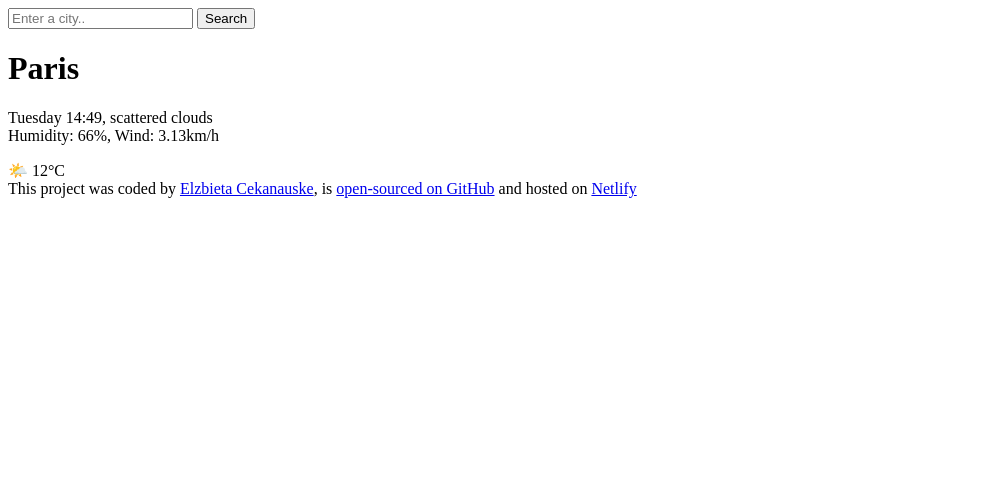
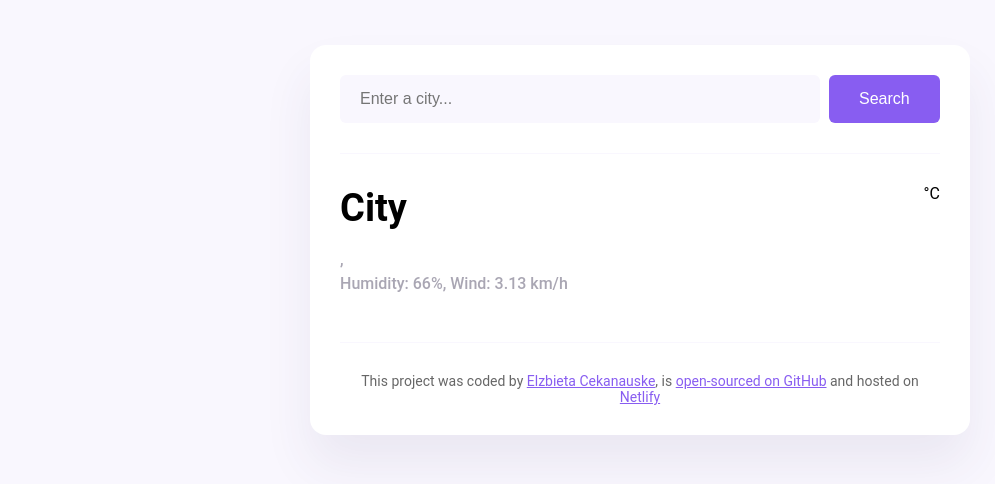
Before and after one commit to Padaras/Meteo, a plain HTML site: page index.html in a window 1280 px wide. Shown: the whole page, without its empty margins (0-995 px from the left). Drawn offline with Linux system fonts and the light colour scheme; files that its build step writes are made by us from their sources; a script that the page names is missing.

Commit message:
added css, improved html

```diff
--- a/index.html
+++ b/index.html
@@ -8,22 +8,37 @@
     <title>Elzbieta's Weather App</title>
   </head>
   <body>
+    <div class="weather-app">
       <header>
-      <form>
-        <input type="search" placeholder="Enter a city.." required />
-        <input type="submit" value="Search" />
+        <form class="search-form" id="search-form">
+          <input
+            type="search"
+            placeholder="Enter a city..."
+            required
+            class="search-form-input"
+            id="search-form-input"
+          />
+          <input type="submit" value="Search" class="search-form-button" />
         </form>
       </header>
       <main>
+        <div class="weather-app-data">
           <div>
-        <h1>Paris</h1>
-        <p>
-          Tuesday 14:49, scattered clouds
+            <h1 class="weather-app-city" id="city">City</h1>
+            <p class="weather-app-details">
+              <span id="time"></span>, <span id="description"></span>
               <br />
-          Humidity: 66%, Wind: 3.13km/h
+              Humidity:
+              <span class="weather-app-numbers" id="humidity">66%</span>, Wind:
+              <span class="weather-app-numbers" id="wind">3.13 km/h</span>
             </p>
           </div>
-      <div>🌤️ 12°C</div>
+          <div class="temperature-container">
+            <div id="icon"></div>
+            <div class="weather-app-temperature" id="current-temperature"></div>
+            <div class="weather-app-unit">°C</div>
+          </div>
+        </div>
       </main>
 
     <footer>
--- /dev/null
+++ b/src/style.css
@@ -0,0 +1,95 @@
+body {
+    background-color: #f9f7fe;
+    font-family: "Roboto", sans-serif;
+  }
+
+  a {
+    color: #885df1;
+  }
+
+  .weather-app {
+    background: white;
+    max-width: 600px;
+    margin: 45px auto;
+    box-shadow: 0 30px 50px rgba(65, 50, 100, 0.08);
+    border-radius: 16px;
+    padding: 30px;
+  }
+
+  header {
+    border-bottom: 1px solid #f9f7fe;
+    padding: 0 0 30px 0;
+  }
+
+  .search-form-input {
+    background-color: #f9f7fe;
+    border: none;
+    border-radius: 6px;
+    width: 80%;
+    font-size: 16px;
+    padding: 15px 20px;
+  }
+
+  .search-form-button {
+    background: #885df1;
+    padding: 15px 30px;
+    border: none;
+    font-size: 16px;
+    margin-left: 5px;
+    border-radius: 6px;
+    color: white;
+  }
+
+  main {
+    padding: 30px 0;
+  }
+
+  .weather-app-data {
+    display: flex;
+    justify-content: space-between;
+  }
+
+  .weather-app-city {
+    margin: 0;
+    font-size: 38px;
+    line-height: 48px;
+  }
+
+  .weather-app-details {
+    font-size: 16px;
+    color: rgba(39, 33, 66, 0.4);
+    line-height: 24px;
+    font-weight: 500;
+  }
+
+  .weather-app-details strong {
+    color: #f65282;
+  }
+
+  .weather-app-temperature-container {
+    display: flex;
+  }
+
+  .weather-app-icon {
+    font-size: 44px;
+    margin-top: 22px;
+  }
+
+  .weather-app-temperature {
+    font-size: 88px;
+    margin-left: 10px;
+    font-weight: bold;
+  }
+
+  .weatehr-app-unit {
+    margin-top: 16px;
+    font-size: 28px;
+  }
+
+  footer {
+    border-top: 1px solid #f9f7fe;
+    padding: 30px 0 0 0;
+    text-align: center;
+    font-size: 14px;
+    color: rgba(0, 0, 0, 0.6);
+  }
```
Also changed, not shown: src/index.js (added), style.css (deleted). Lines whose indentation alone changed are shown as unchanged.
